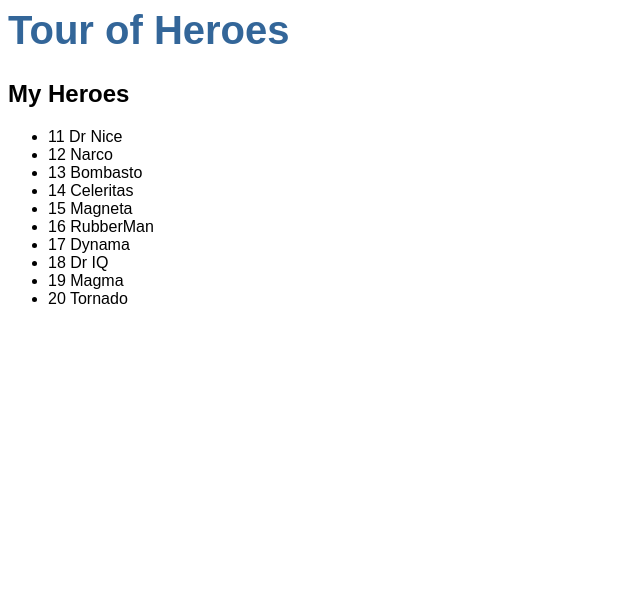
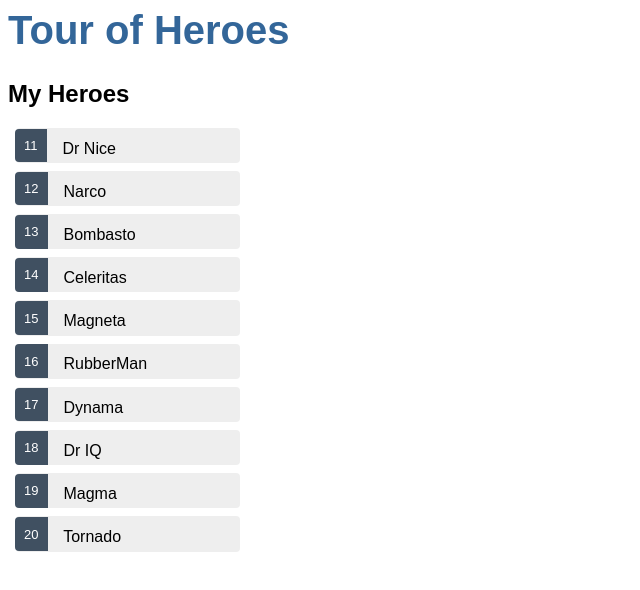
Before and after one commit to Daffyydd/QWA, an Angular app: page / in a window 1280 px wide. Shown: the top 590 px of the page, without its empty margins (0-640 px from the left). Built offline with nearby package versions, Linux system fonts and the light colour scheme; what angular-in-memory-web-api would draw is missing.

Commit message:
2 files modified

```diff
--- a/src/app/components/heroes/heroes.component.css
+++ b/src/app/components/heroes/heroes.component.css
@@ -0,0 +1,52 @@
+/* HeroesComponent's private CSS styles */
+.heroes {
+  margin: 0 0 2em 0;
+  list-style-type: none;
+  padding: 0;
+  width: 15em;
+}
+.heroes li {
+  cursor: pointer;
+  position: relative;
+  left: 0;
+  background-color: #EEE;
+  margin: .5em;
+  padding: .3em 0;
+  height: 1.6em;
+  border-radius: 4px;
+}
+.heroes li:hover {
+  color: #2c3a41;
+  background-color: #e6e6e6;
+  left: .1em;
+}
+.heroes li.selected {
+  background-color: black;
+  color: white;
+}
+.heroes li.selected:hover {
+  background-color: #505050;
+  color: white;
+}
+.heroes li.selected:active {
+  background-color: black;
+  color: white;
+}
+.heroes .badge {
+  display: inline-block;
+  font-size: small;
+  color: white;
+  padding: 0.8em 0.7em 0 0.7em;
+  background-color:#405061;
+  line-height: 1em;
+  position: relative;
+  left: -1px;
+  top: -4px;
+  height: 1.8em;
+  margin-right: .8em;
+  border-radius: 4px 0 0 4px;
+}
+
+input {
+  padding: .5rem;
+}
--- a/src/app/components/heroes/heroes.component.ts
+++ b/src/app/components/heroes/heroes.component.ts
@@ -10,9 +10,14 @@
 export class HeroesComponent implements OnInit {
   hero:Hero ={ id:1, name:'Windstorm'}
   heroes = HEROES;
+  selectedHero?: Hero;
   constructor() { }
 
   ngOnInit() {
   }
+  onSelect(hero: Hero): void {
+    this.selectedHero = hero;
+  }
+
 
 }
```
